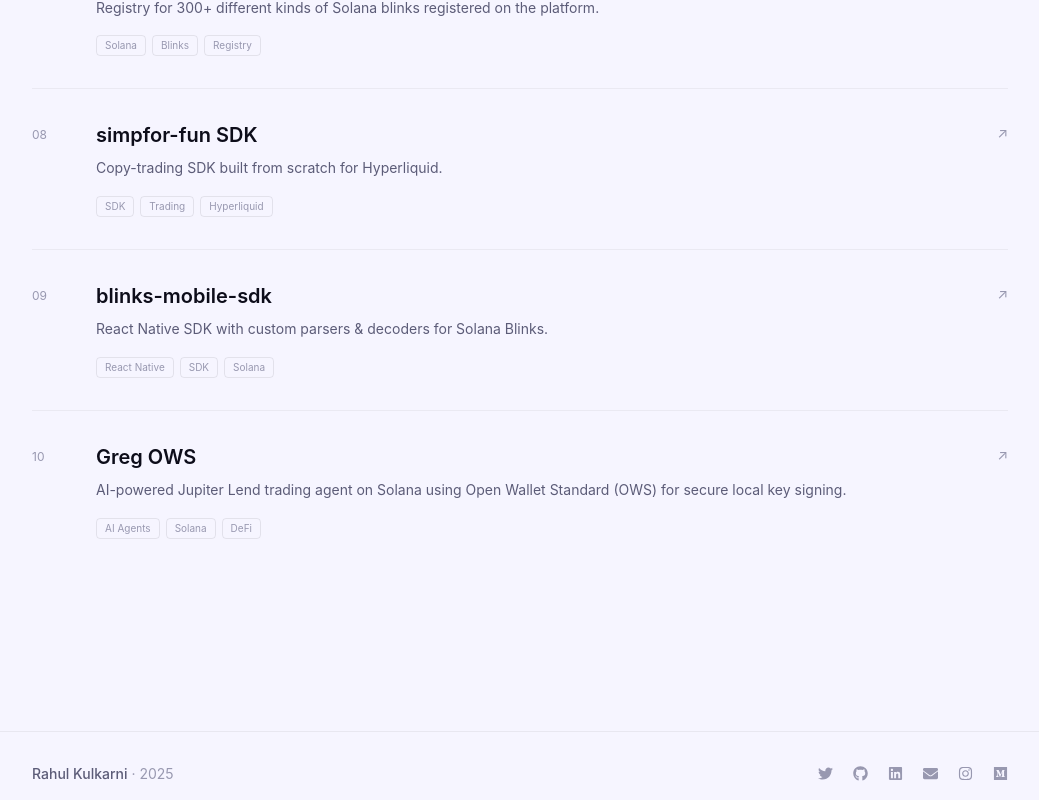
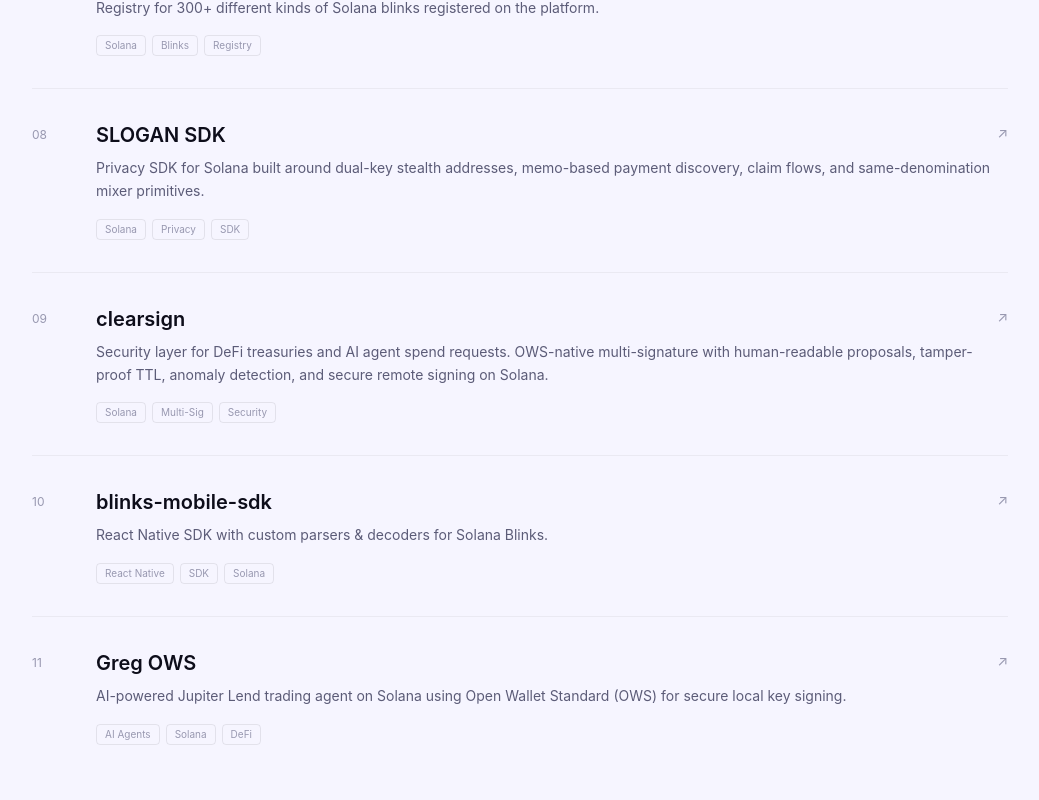
Before and after one commit to rkmonarch/portfolio, a Next.js app: page /projects in a window 1280 px wide. Shown: the part 1340-2140 px from the top of the page, without its empty margins (120-1159 px from the left). Built offline with nearby package versions, Linux system fonts and the light colour scheme.

Commit message:
Update projects page and analytics version

```diff
--- a/package.json
+++ b/package.json
@@ -10,7 +10,7 @@
     "lint": "next lint"
   },
   "dependencies": {
-    "@vercel/analytics": "^2.0.1",
+    "@vercel/analytics": "^1.5.0",
     "framer-motion": "^12.18.1",
     "next": "^15.3.9",
     "react": "^19.0.0",
--- a/src/app/projects/page.tsx
+++ b/src/app/projects/page.tsx
@@ -1,5 +1,5 @@
-'use client';
-import React from 'react';
+"use client";
+import React from "react";
 
 interface Project {
   title: string;
@@ -10,64 +10,70 @@
 
 const projects: Project[] = [
   {
-    title: 'HashPot',
-    link: 'https://hashpot.fun',
-    desc: 'Bitcoin block hash prediction game. Guess the last 3 hex chars of the next block to win the shared pot.',
-    tags: ['Bitcoin', 'Game', 'Prediction'],
+    title: "HashPot",
+    link: "https://hashpot.fun",
+    desc: "Bitcoin block hash prediction game. Guess the last 3 hex chars of the next block to win the shared pot.",
+    tags: ["Bitcoin", "Game", "Prediction"],
   },
   {
-    title: 'Leo',
-    link: 'https://leo-lemon.vercel.app',
-    desc: 'No-code factory for Solana AI agents. Describe, configure, and deploy in under 2 minutes.',
-    tags: ['Solana', 'AI Agents', 'No-Code'],
+    title: "Leo",
+    link: "https://leo-lemon.vercel.app",
+    desc: "No-code factory for Solana AI agents. Describe, configure, and deploy in under 2 minutes.",
+    tags: ["Solana", "AI Agents", "No-Code"],
   },
   {
-    title: 'Shuffles',
-    link: 'https://shuffles.xyz',
-    desc: 'Mobile crypto trading and swapping across 7+ networks.',
-    tags: ['Mobile', 'DeFi', 'Solana'],
+    title: "Shuffles",
+    link: "https://shuffles.xyz",
+    desc: "Mobile crypto trading and swapping across 7+ networks.",
+    tags: ["Mobile", "DeFi", "Solana"],
   },
   {
-    title: 'OWS React Native',
-    link: 'https://github.com/rkmonarch/ows-react-native',
-    desc: 'React Native library for policy-gated autonomous payments on Solana using Open Wallet Standard (OWS) with HTTP 402 support.',
-    tags: ['React Native', 'Solana', 'OWS'],
+    title: "OWS React Native",
+    link: "https://github.com/rkmonarch/ows-react-native",
+    desc: "React Native library for policy-gated autonomous payments on Solana using Open Wallet Standard (OWS) with HTTP 402 support.",
+    tags: ["React Native", "Solana", "OWS"],
   },
   {
-    title: 'Lucy',
-    link: 'https://ethglobal.com/showcase/lucy-bi61z',
-    desc: 'AI-powered DeFi agent NFT managing complex DeFi strategies autonomously.',
-    tags: ['AI', 'DeFi', 'NFT'],
+    title: "Lucy",
+    link: "https://ethglobal.com/showcase/lucy-bi61z",
+    desc: "AI-powered DeFi agent NFT managing complex DeFi strategies autonomously.",
+    tags: ["AI", "DeFi", "NFT"],
   },
   {
-    title: 'TapPay',
-    link: 'https://ethglobal.com/showcase/tappay-941om',
-    desc: 'Chain-agnostic NFC payment app for seamless cross-chain payments via tap.',
-    tags: ['NFC', 'Payments', 'Cross-Chain'],
+    title: "TapPay",
+    link: "https://ethglobal.com/showcase/tappay-941om",
+    desc: "Chain-agnostic NFC payment app for seamless cross-chain payments via tap.",
+    tags: ["NFC", "Payments", "Cross-Chain"],
   },
   {
-    title: 'OnlyBlinks',
-    link: 'https://onlyblinks.com',
-    desc: 'Registry for 300+ different kinds of Solana blinks registered on the platform.',
-    tags: ['Solana', 'Blinks', 'Registry'],
+    title: "OnlyBlinks",
+    link: "https://onlyblinks.com",
+    desc: "Registry for 300+ different kinds of Solana blinks registered on the platform.",
+    tags: ["Solana", "Blinks", "Registry"],
   },
   {
-    title: 'simpfor-fun SDK',
-    link: 'https://www.npmjs.com/package/simpfor-fun-sdk',
-    desc: 'Copy-trading SDK built from scratch for Hyperliquid.',
-    tags: ['SDK', 'Trading', 'Hyperliquid'],
+    title: "SLOGAN SDK",
+    link: "https://www.npmjs.com/package/@rkmonarch/slogan",
+    desc: "Privacy SDK for Solana built around dual-key stealth addresses, memo-based payment discovery, claim flows, and same-denomination mixer primitives.",
+    tags: ["Solana", "Privacy", "SDK"],
   },
   {
-    title: 'blinks-mobile-sdk',
-    link: 'https://www.npmjs.com/package/blinks-mobile-sdk',
-    desc: 'React Native SDK with custom parsers & decoders for Solana Blinks.',
-    tags: ['React Native', 'SDK', 'Solana'],
+    title: "clearsign",
+    link: "https://www.npmjs.com/package/clearsign",
+    desc: "Security layer for DeFi treasuries and AI agent spend requests. OWS-native multi-signature with human-readable proposals, tamper-proof TTL, anomaly detection, and secure remote signing on Solana.",
+    tags: ["Solana", "Multi-Sig", "Security"],
   },
   {
-    title: 'Greg OWS',
-    link: 'https://github.com/rkmonarch/greg-ows',
-    desc: 'AI-powered Jupiter Lend trading agent on Solana using Open Wallet Standard (OWS) for secure local key signing.',
-    tags: ['AI Agents', 'Solana', 'DeFi'],
+    title: "blinks-mobile-sdk",
+    link: "https://www.npmjs.com/package/blinks-mobile-sdk",
+    desc: "React Native SDK with custom parsers & decoders for Solana Blinks.",
+    tags: ["React Native", "SDK", "Solana"],
+  },
+  {
+    title: "Greg OWS",
+    link: "https://github.com/rkmonarch/greg-ows",
+    desc: "AI-powered Jupiter Lend trading agent on Solana using Open Wallet Standard (OWS) for secure local key signing.",
+    tags: ["AI Agents", "Solana", "DeFi"],
   },
 ];
 
@@ -76,7 +82,9 @@
     <main className="max-w-5xl mx-auto px-6 py-16">
       {/* Header */}
       <div className="mb-16">
-        <p className="text-xs font-mono text-[#7C3AED] uppercase tracking-[0.15em] mb-4 font-semibold">Work</p>
+        <p className="text-xs font-mono text-[#7C3AED] uppercase tracking-[0.15em] mb-4 font-semibold">
+          Work
+        </p>
         <div className="flex items-end justify-between gap-4">
           <h1 className="text-4xl md:text-5xl font-bold text-[#0d0d1a] tracking-tight">
             Projects
@@ -102,7 +110,7 @@
           >
             {/* Number */}
             <span className="text-xs font-mono text-[#9898b0] pt-1.5 w-6 flex-shrink-0 group-hover:text-[#7C3AED] transition-colors">
-              {String(i + 1).padStart(2, '0')}
+              {String(i + 1).padStart(2, "0")}
             </span>
 
             {/* Content */}
```
Also changed, not shown: 1 other file (tests, documents, lock files or other folders).
